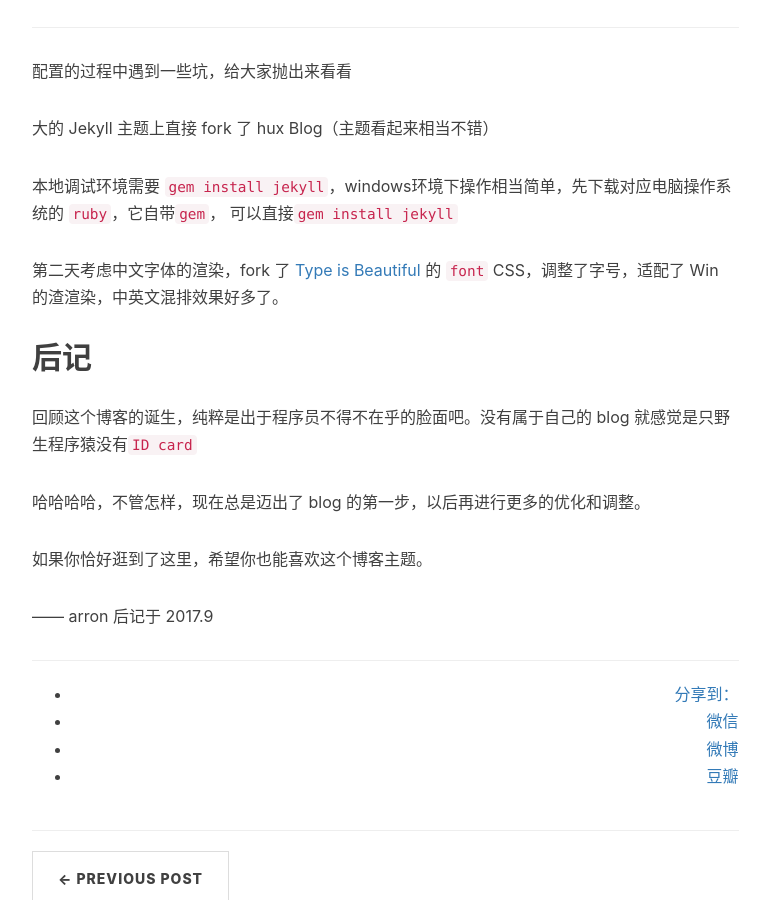
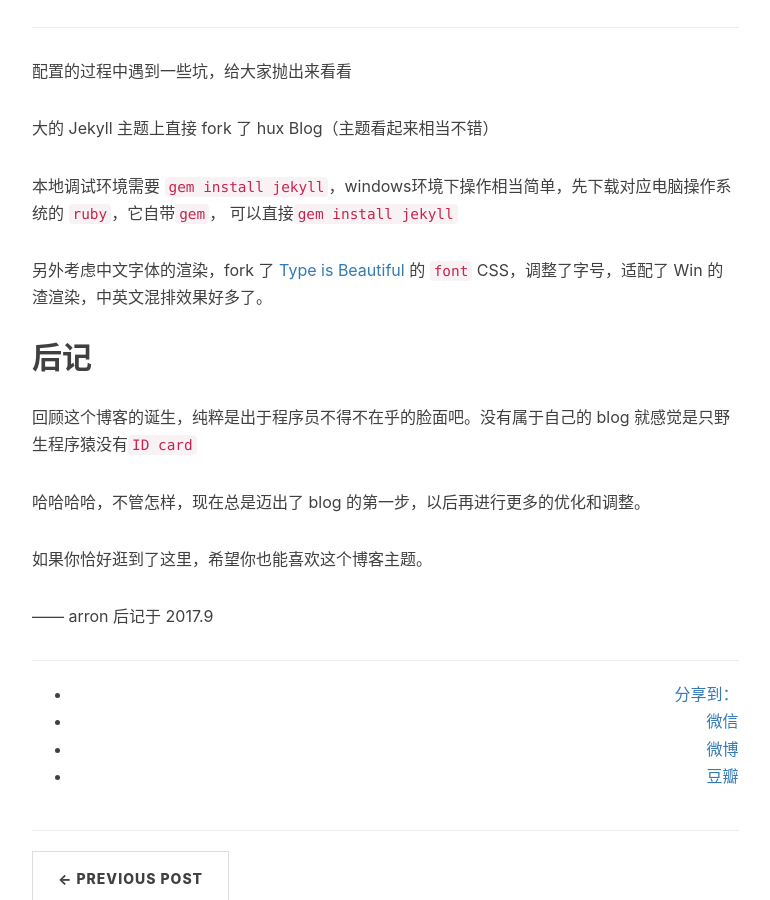
Before and after one commit to arron-chen/arron-chen.github.io, a Jekyll site: the page built from _posts/2017-09-14-hello-myblog.markdown, in a window 1280 px wide and 900 px high, scrolled down 1491 px. Shown: the whole window, without its empty margins (233-1003 px from the left). Built offline with Jekyll 4.4.1, drawn with Linux system fonts in a browser that asks for light colours; nearby versions of some CDN libraries; comment, search, counter and statistics services are not loaded.

Commit message:
修改文章

```diff
--- a/_posts/2017-09-14-hello-myblog.markdown
+++ b/_posts/2017-09-14-hello-myblog.markdown
@@ -59,7 +59,7 @@
 
 
 
-第二天考虑中文字体的渲染，fork 了 [Type is Beautiful](http://www.typeisbeautiful.com/) 的 `font` CSS，调整了字号，适配了 Win 的渣渲染，中英文混排效果好多了。
+另外考虑中文字体的渲染，fork 了 [Type is Beautiful](http://www.typeisbeautiful.com/) 的 `font` CSS，调整了字号，适配了 Win 的渣渲染，中英文混排效果好多了。
 
 ## 后记
 
```
